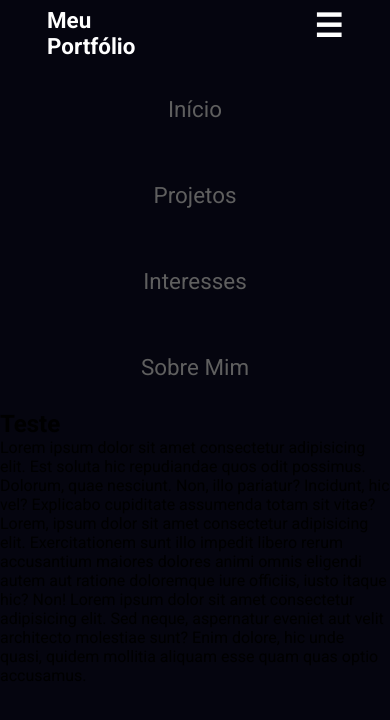
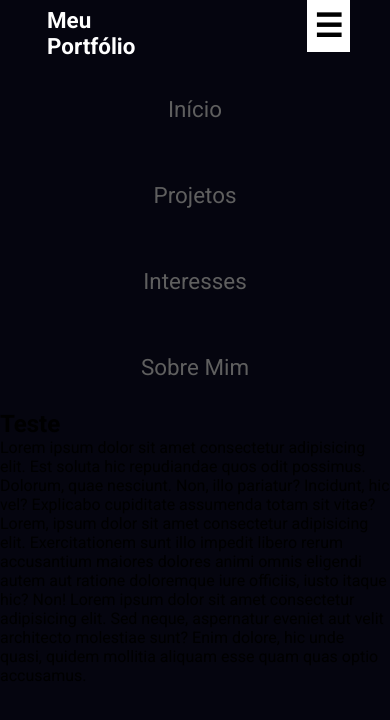
Before and after one commit to Daniel-C-Reynaud/daniel-c-reynaud.github.io, a plain HTML site: page index.html in a window 390 px wide. In both pictures the pointer is over the element 328 px from the left and 26 px from the top of the page. Drawn offline with Linux system fonts and the light colour scheme.

Commit message:
Atualizei o hamburger do mobile

```diff
--- a/Estilos/mobile.css
+++ b/Estilos/mobile.css
@@ -77,7 +77,7 @@ nav > h1#hamburger {
      padding: 5px;
 }
 
-nav > h1#hamburger:hover {
+.textsec > h1#hamburger:hover {
      cursor: pointer;
      background-color: #fff;
      transition-duration: 0.2s;
```
